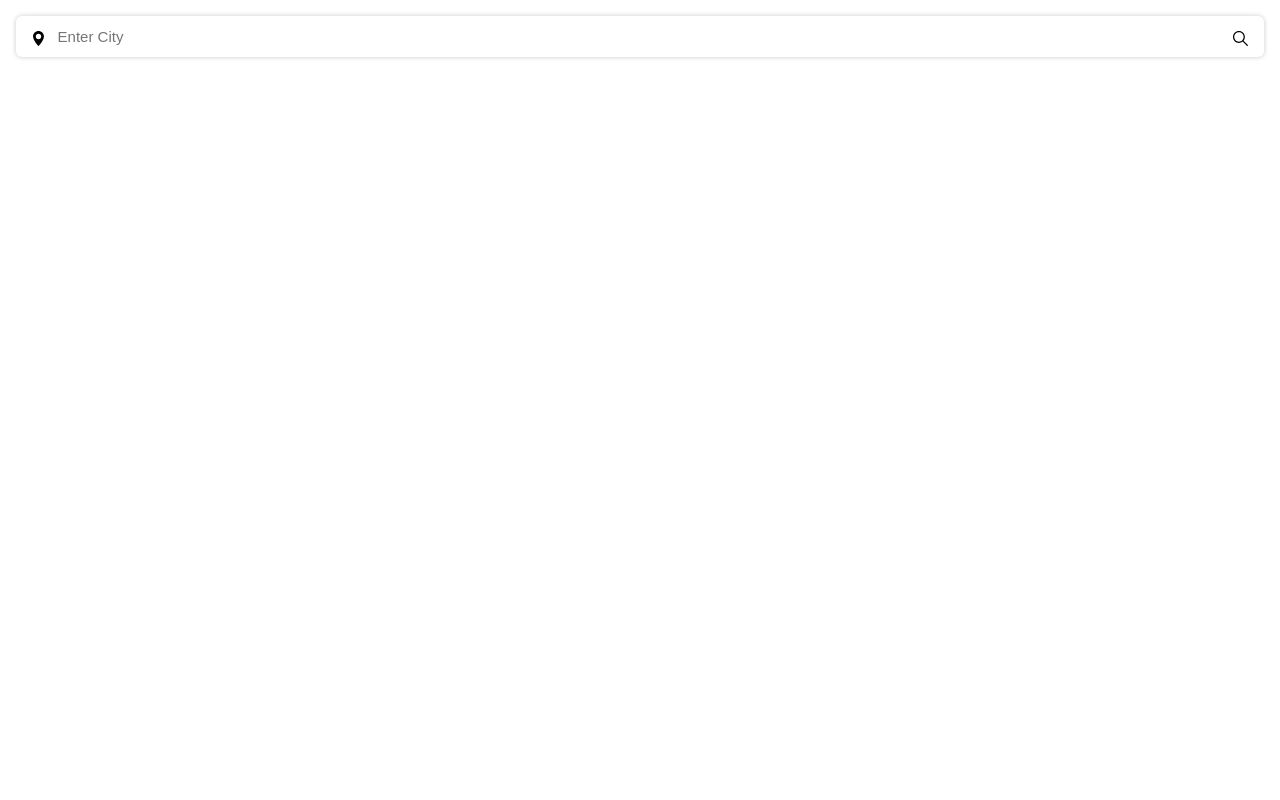
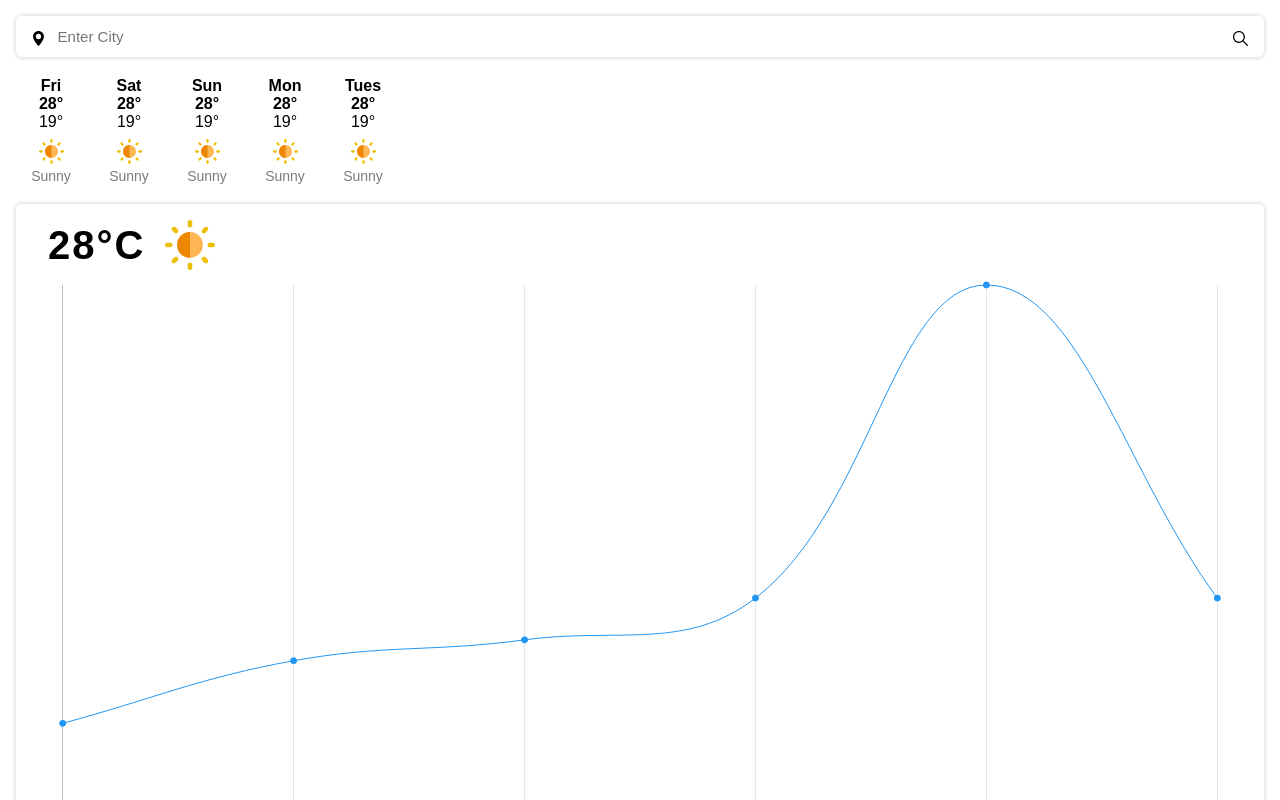
Before and after one commit to siddhantMulay/weatherApp, a plain HTML site: page index.html in a window 1280 px wide. Drawn offline with nearby package versions, Linux system fonts and the light colour scheme; a web font is replaced by a local one.

Commit message:
Chart added

```diff
--- a/css/common/variables.less
+++ b/css/common/variables.less
@@ -1,2 +1,2 @@
 //Common
-@inputShadow: 0px 0px 5px 0px rgba(201, 201, 201, 1);
+@boxShadow: 0px 0px 5px 0px rgba(201, 201, 201, 1);
--- /dev/null
+++ b/css/common/weather.less
@@ -0,0 +1,23 @@
+i {
+    position: relative;
+
+    &.small {
+        width: 25px;
+    }
+
+    &.med {
+        width: 35px;
+    }
+
+    &.large {
+        width: 50px;
+    }
+
+    &.sunny {
+        content: url('../../assets/icons/sun-1.svg');
+    }
+
+    &.rain {
+        content: url('../../assets/icons/storm-1.svg');
+    }
+}
--- a/css/styles/styles.less
+++ b/css/styles/styles.less
@@ -35,8 +35,84 @@ body {
         border            : none;
         outline           : none;
         font-size         : 15px;
-        -webkit-box-shadow: @inputShadow;
-        -moz-box-shadow   : @inputShadow;
-        box-shadow        : @inputShadow;
+        -webkit-box-shadow: @boxShadow;
+        -moz-box-shadow   : @boxShadow;
+        box-shadow        : @boxShadow;
     }
 }
+
+//FORECAST
+#forecast {
+    margin               : 10px 0;
+    display              : grid;
+    grid-template-columns: repeat(7, 70px);
+    column-gap           : 0.5rem;
+    overflow-x           : auto;
+
+    .forecastItem {
+        text-align: center;
+        padding   : 10px;
+
+        .day,
+        .high {
+            font-weight: bold;
+        }
+
+        i {
+            margin-top: 8px;
+        }
+
+        .forecast {
+            font-size: 14px;
+            color    : #7b7b7b;
+        }
+    }
+}
+
+//DETAILED FORECAST
+#detailedForecast {
+    padding           : 1rem 2rem;
+    border-radius     : 6px;
+    -webkit-box-shadow: @boxShadow;
+    -moz-box-shadow   : @boxShadow;
+    box-shadow        : @boxShadow;
+
+    .tempDetail {
+        display    : flex;
+        align-items: center;
+
+        .temp {
+            font-size     : 2.5rem;
+            font-weight   : bold;
+            padding-right : 20px;
+            letter-spacing: 2px;
+        }
+    }
+
+    #chartdiv {
+        height: 25vh;
+    }
+
+    .dataBlock {
+        display        : flex;
+        align-items    : center;
+        justify-content: space-between;
+        margin         : 15px 0;
+
+        >div {
+            background-color: #e6f1fd;
+            padding         : 10px 15px;
+            width           : 50%;
+            border-radius   : 6px;
+
+            &:last-child {
+                margin-left: 15px;
+            }
+
+            .label {
+                font-weight: bold;
+            }
+
+        }
+    }
+}
--- a/index.html
+++ b/index.html
@@ -5,17 +5,92 @@
     <title>Weather App</title>
     <meta name="viewport" content="width=device-width, initial-scale=1.0">
     <link rel="stylesheet" href="./css/common/common.css">
+    <link rel="stylesheet" href="./css/common/weather.css">
     <link rel="stylesheet" href="./css/styles/styles.css">
 </head>
 
 <body>
 
+    <!-- Search Block -->
     <div id="searchBlock">
-        <!-- <img src="./assets/icons/location.svg" alt=""> -->
         <input type="text" id="searchText" placeholder="Enter City">
-        <!-- <img src="./assets/icons/search.svg" alt=""> -->
     </div>
 
+    <!-- Forecast -->
+    <div id="forecast">
+        <div class="forecastItem">
+            <div class="day">Fri</div>
+            <div class="temp">
+                <span class="high">28°</span>
+                <span class="low">19°</span>
+            </div>
+            <i class="sunny small"></i>
+            <div class="forecast">Sunny</div>
+        </div>
+
+        <div class="forecastItem">
+            <div class="day">Sat</div>
+            <div class="temp">
+                <span class="high">28°</span>
+                <span class="low">19°</span>
+            </div>
+            <i class="sunny small"></i>
+            <div class="forecast">Sunny</div>
+        </div>
+
+        <div class="forecastItem">
+            <div class="day">Sun</div>
+            <div class="temp">
+                <span class="high">28°</span>
+                <span class="low">19°</span>
+            </div>
+            <i class="sunny small"></i>
+            <div class="forecast">Sunny</div>
+        </div>
+
+        <div class="forecastItem">
+            <div class="day">Mon</div>
+            <div class="temp">
+                <span class="high">28°</span>
+                <span class="low">19°</span>
+            </div>
+            <i class="sunny small"></i>
+            <div class="forecast">Sunny</div>
+        </div>
+
+        <div class="forecastItem">
+            <div class="day">Tues</div>
+            <div class="temp">
+                <span class="high">28°</span>
+                <span class="low">19°</span>
+            </div>
+            <i class="sunny small"></i>
+            <div class="forecast">Sunny</div>
+        </div>
+
+    </div>
+
+    <!-- Detailed Forecast -->
+    <div id="detailedForecast">
+        <div class="tempDetail">
+            <span class="temp">28°C</span>
+            <i class="sunny large"></i>
+        </div>
+
+        <!-- <div id="chartdiv"></div> -->
+        <canvas id="myChart"></canvas>
+
+        <div class="dataBlock">
+            <div class="pressure">
+                <div class="label">Pressure</div>
+                <div class="data">1013 hpa</div>
+            </div>
+            <div class="humidity">
+                <div class="label">Humidity</div>
+                <div class="data">93%</div>
+            </div>
+        </div>
+    </div>
 
     <!-- Attribution -->
     <div style="display: none;">
@@ -23,8 +98,14 @@
             href="https://www.flaticon.com/" title="Flaticon">www.flaticon.com</a>
     </div>
 
-    <!-- SCRIPTS -->
+    <!-- Scripts -->
     <script src="js/plugins/jquery-3.2.1.min.js"></script>
+    <script src="https://cdnjs.cloudflare.com/ajax/libs/Chart.js/2.7.2/Chart.js"></script>
+
+    <!-- <script src="https://www.amcharts.com/lib/4/core.js"></script>
+    <script src="https://www.amcharts.com/lib/4/charts.js"></script>
+    <script src="https://www.amcharts.com/lib/4/themes/animated.js"></script> -->
+    <script src="js/scripts/chart.js"></script>
     <script src="js/scripts/index.js"></script>
 </body>
 
--- /dev/null
+++ b/js/scripts/chart.js
@@ -0,0 +1,47 @@
+var ctx = document.getElementById("myChart").getContext('2d');
+
+var myChart = new Chart(ctx, {
+    type: 'line',
+    data: {
+        labels: ["9am", "10am", "11am", "12pm", "1pm", "2pm"],
+        datasets: [{
+            data: [24, 27, 28, 30, 45, 30],
+            fill: false,
+            borderColor: '#2196f3',
+            backgroundColor: '#2196f3',
+            borderWidth: 1
+        }]
+    },
+    options: {
+        layout: {
+            padding: {
+                top: 15,
+                bottom: 15
+            }
+        },
+        legend: {
+            display: false
+        },
+        scales: {
+            yAxes: [{
+                ticks: {
+                    display: false
+                },
+                gridLines: {
+                    display: false,
+                }
+            }],
+
+            xAxes: [{
+                ticks: {
+                    padding: 10
+                },
+                gridLines: {
+                    drawBorder: false,
+                }
+            }]
+        },
+        responsive: true,
+        maintainAspectRatio: true,
+    }
+});
```
Also changed, not shown: js/scripts/index.js (+48 -0 lines), css/common/weather.css (added), css/styles/styles.css.
